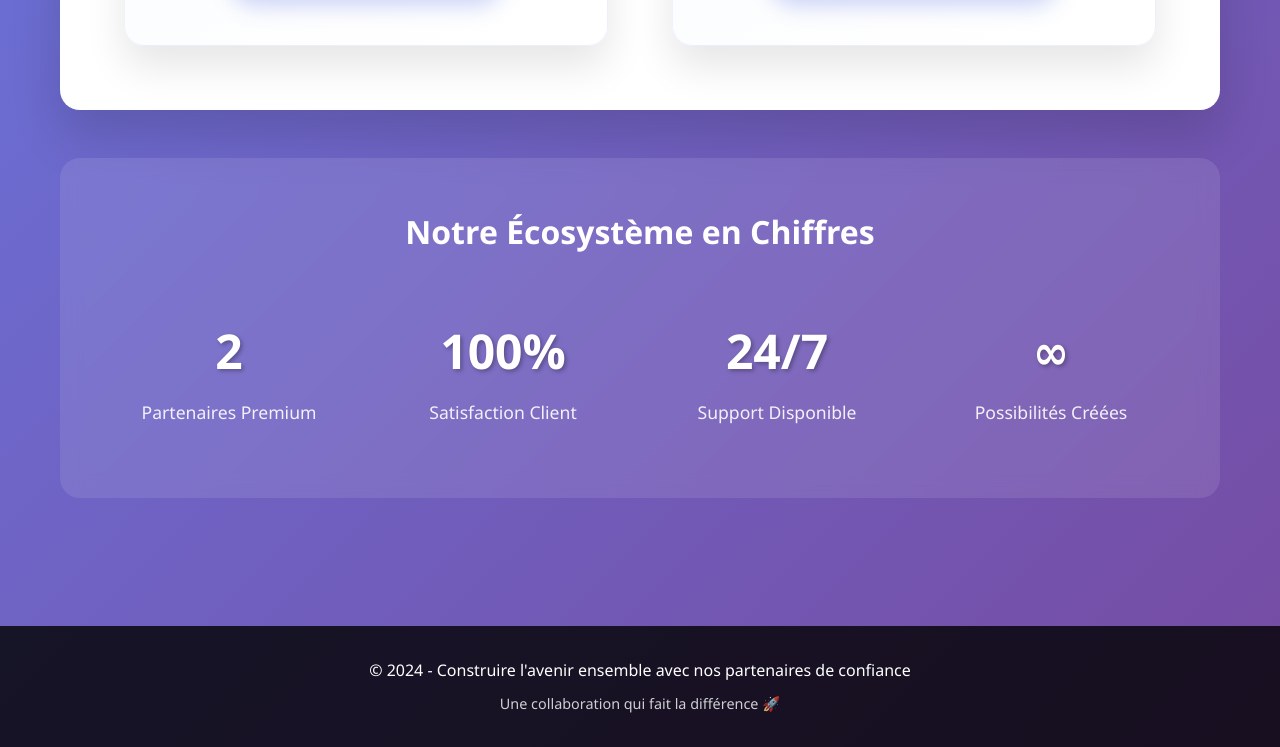
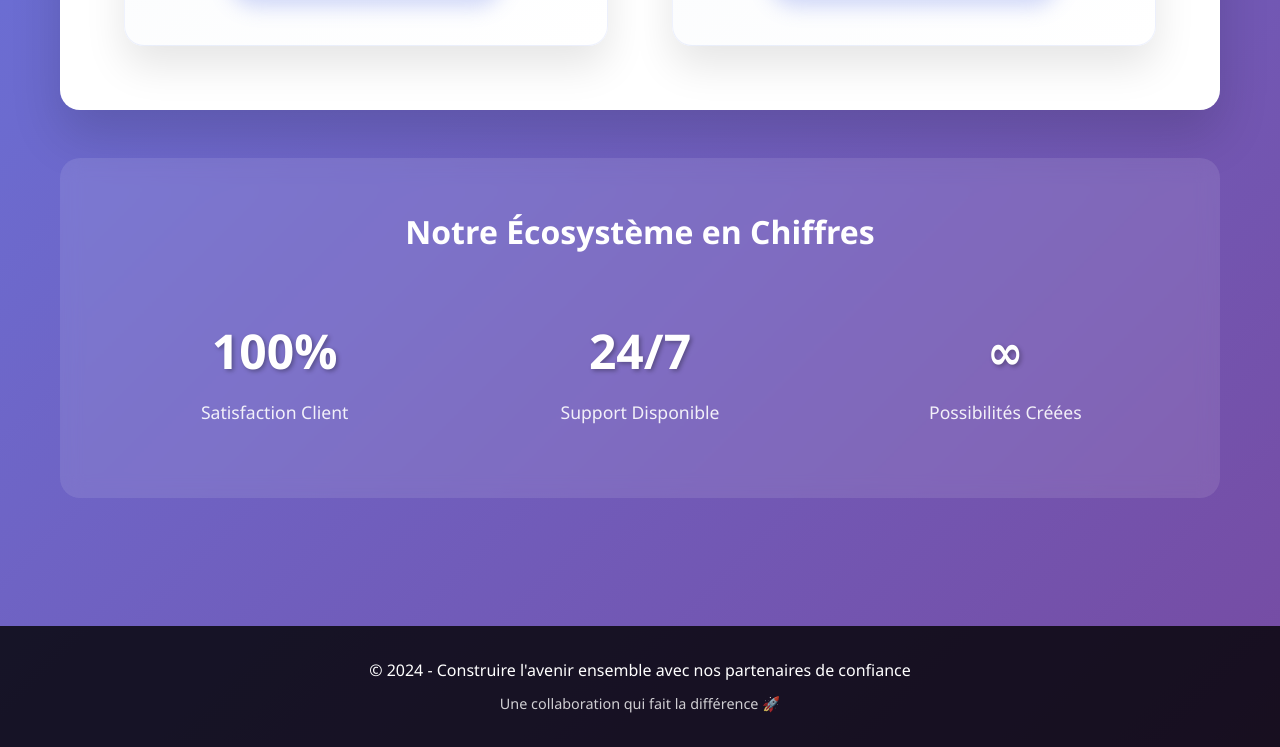
Before and after one commit to Reaper-Official/atlas-corporation, a plain HTML site: page partenaires/index.html in a window 1280 px wide. Shown: the part 997-1744 px from the top of the page. Drawn offline with Linux system fonts and the light colour scheme.

Commit message:
Update index.html

```diff
--- a/partenaires/index.html
+++ b/partenaires/index.html
@@ -414,10 +414,6 @@
                     <h2 style="margin-bottom: 2rem; font-size: 2rem;">Notre Écosystème en Chiffres</h2>
                     <div class="stats-grid">
                         <div class="stat-item">
-                            <div class="stat-number">2</div>
-                            <div class="stat-label">Partenaires Premium</div>
-                        </div>
-                        <div class="stat-item">
                             <div class="stat-number">100%</div>
                             <div class="stat-label">Satisfaction Client</div>
                         </div>
```
